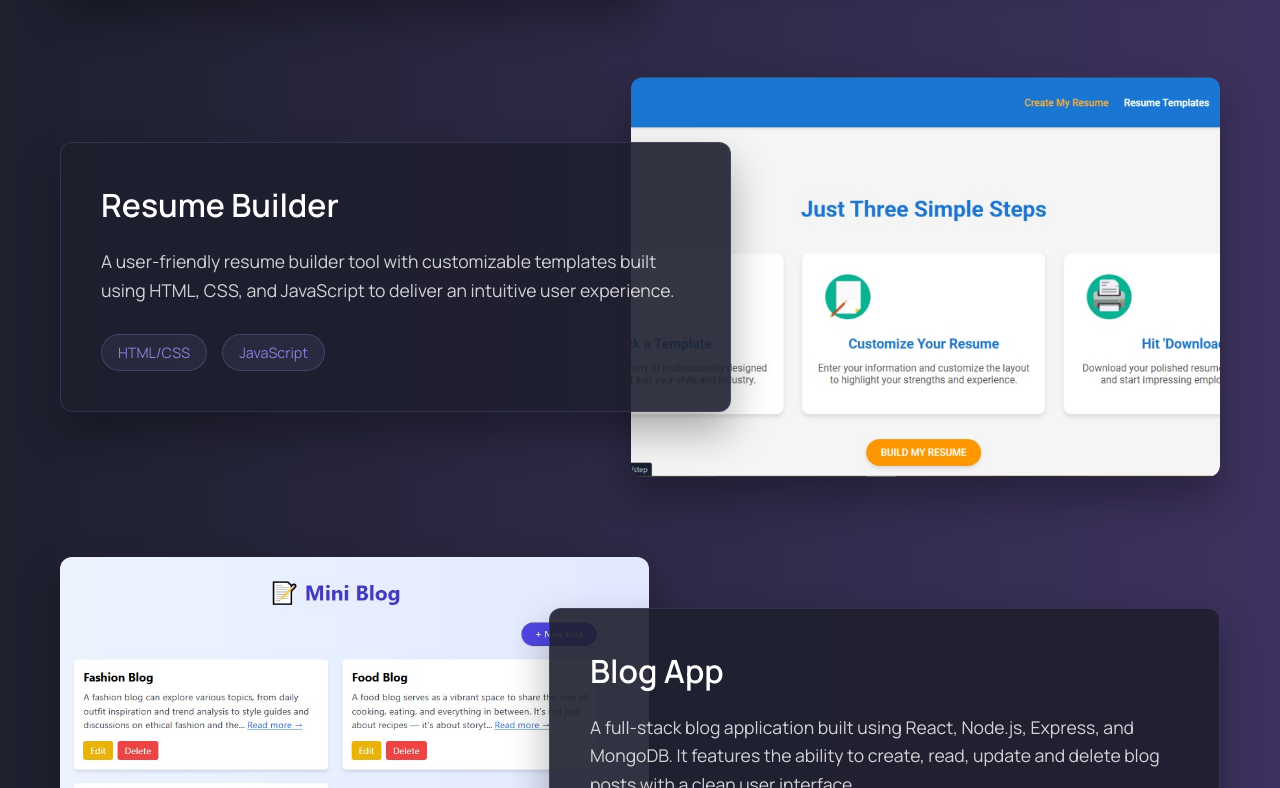
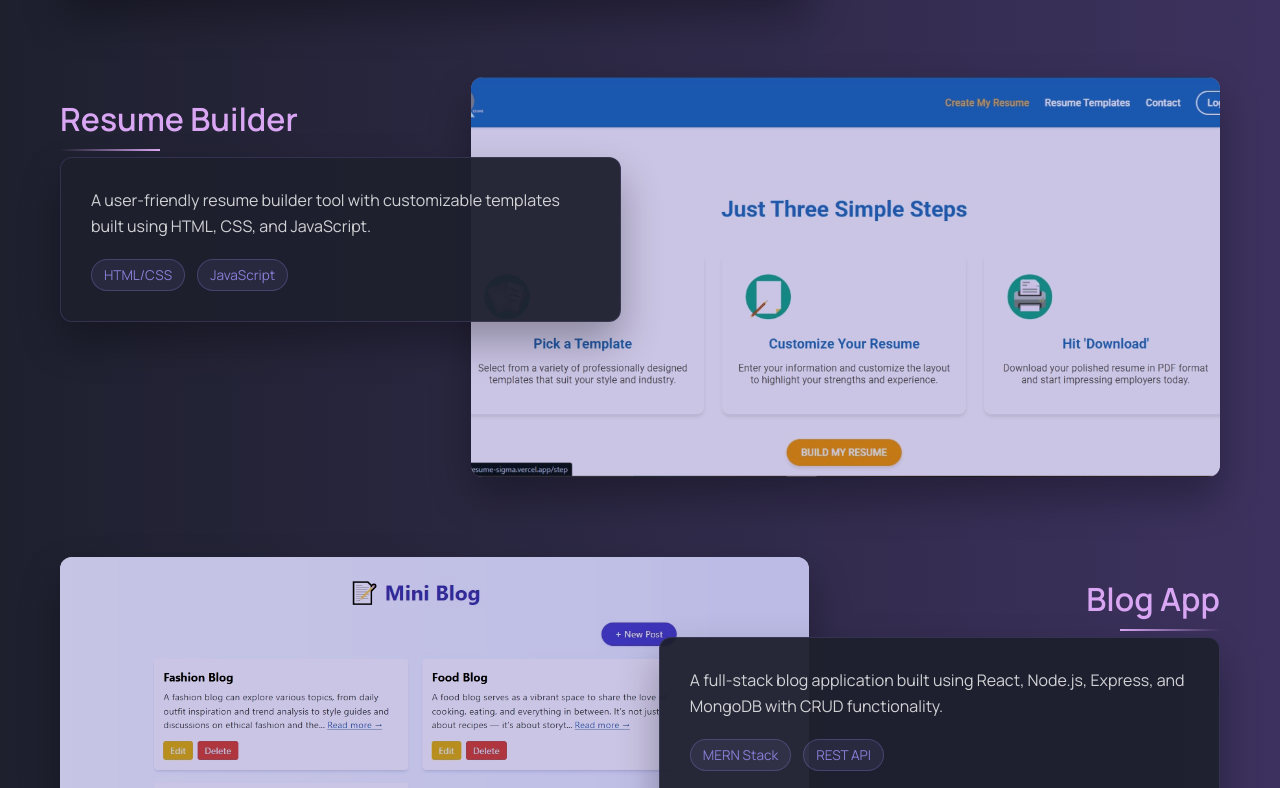
Before and after one commit to SalviVishakha/Portfolio, a plain HTML site: page index.html in a window 1280 px wide. Shown: the part 2012-2800 px from the top of the page. Drawn offline with Linux system fonts and the light colour scheme.

Commit message:
Updated index.html and style.css

```diff
--- a/index.html
+++ b/index.html
@@ -51,10 +51,6 @@
     </div>
   </section>
 
-
-
-
-
   <section id="about" class="about-section">
     <h2>About Me</h2>
     <div class="about-content">
@@ -68,6 +64,8 @@
   </section>
 
                                               <!-- PROJECT -->
+
+
    <section id="projects" class="projects-section">
   <h2 class="section-heading">Projects</h2>
 
@@ -76,12 +74,14 @@
     <div class="project-image">
       <img src="ss1.jpg" alt="Govardhan Dairy Farm">
     </div>
+    <div class="project-title-container">
+      <h3 class="project-title">Govardhan Dairy Farm</h3>
+    </div>
     <div class="project-content">
 
-        <h3 class="project-title">Govardhan Dairy Farm</h3>
       <p class="project-description">
         Developed an e-commerce platform for Govardhan Dairy Farm using the MERN stack.
-          Includes product management, order processing, and admin controls for efficient dairy operations.
+        Includes product management, order processing, and admin controls.
       </p>
       <div class="platforms">
         <span class="platform">VS Code</span>
@@ -97,10 +97,13 @@
     <div class="project-image">
       <img src="ss2.jpg" alt="Resume Builder">
     </div>
+    <div class="project-title-container">
+      <h3 class="project-title">Resume Builder</h3>
+    </div>
     <div class="project-content">
-        <h3 class="project-title">Resume Builder</h3>
-        <p class="project-description">  A user-friendly resume builder tool with customizable templates built using HTML, CSS,
-          and JavaScript to deliver an intuitive user experience.
+      <p class="project-description">
+        A user-friendly resume builder tool with customizable templates built using
+        HTML, CSS, and JavaScript.
       </p>
       <div class="platforms">
         <span class="platform">HTML/CSS</span>
@@ -114,10 +117,13 @@
     <div class="project-image">
       <img src="ss3.jpg" alt="Blog App">
     </div>
+    <div class="project-title-container">
+      <h3 class="project-title">Blog App</h3>
+    </div>
     <div class="project-content">
-        <h3 class="project-title">Blog App</h3>
-        <p class="project-description"> A full-stack blog application built using React, Node.js, Express, and MongoDB.
-          It features the ability to create, read, update and delete blog posts with a clean user interface.
+      <p class="project-description">
+        A full-stack blog application built using React, Node.js, Express, and MongoDB
+        with CRUD functionality.
       </p>
       <div class="platforms">
         <span class="platform">MERN Stack</span>
@@ -135,28 +141,76 @@
 </body>
 
       <script>
-
-
-      window.onload = function () {
+  document.addEventListener('DOMContentLoaded', function() {
+    // Reset scroll position on page load
     setTimeout(() => {
       window.scrollTo(0, 0);
       history.replaceState(null, null, ' ');
     }, 0);
 
-      // Observer for projects section
-      const projectsSection = document.querySelector('.projects-section');
-      const projectsObserver = new IntersectionObserver((entries) => {
+    // Enhanced Intersection Observer for animations
+    const animateOnScroll = () => {
+      const observerOptions = {
+        threshold: 0.1,
+        rootMargin: '0px 0px -100px 0px'
+      };
+
+      const observer = new IntersectionObserver((entries) => {
         entries.forEach(entry => {
           if (entry.isIntersecting) {
+            // Add in-view class to the section
             entry.target.classList.add('in-view');
-            projectsObserver.unobserve(entry.target);
+
+            // Special handling for projects section
+            if (entry.target.classList.contains('projects-section')) {
+              const projects = entry.target.querySelectorAll('.project-container');
+              projects.forEach((project, index) => {
+                setTimeout(() => {
+                  project.classList.add('in-view');
+
+                  // Animate project elements sequentially within each project
+                  const title = project.querySelector('.project-title');
+                  const description = project.querySelector('.project-description');
+                  const platforms = project.querySelector('.platforms');
+
+                  if (title) setTimeout(() => title.classList.add('in-view'), 100);
+                  if (description) setTimeout(() => description.classList.add('in-view'), 200);
+                  if (platforms) setTimeout(() => platforms.classList.add('in-view'), 300);
+                }, index * 300); // 300ms delay between each project
+              });
             }
-        });}, {
-        threshold: 0.1,
-        rootMargin: '0px 0px -100px 0px'
+
+            // Special handling for about section
+            if (entry.target.classList.contains('about-section')) {
+              const aboutCards = entry.target.querySelectorAll('.about-card');
+              aboutCards.forEach((card, index) => {
+                setTimeout(() => {
+                  card.classList.add('in-view');
+                }, index * 200);
               });
-      projectsObserver.observe(projectsSection);
+            }
+          }
+        });
+      }, observerOptions);
+
+      // Observe both sections
+      document.querySelectorAll('.about-section, .projects-section').forEach(section => {
+        observer.observe(section);
+      });
     };
+
+    animateOnScroll();
+
+    // Smooth scrolling for navigation links
+    document.querySelectorAll('a[href^="#"]').forEach(anchor => {
+      anchor.addEventListener('click', function(e) {
+        e.preventDefault();
+        document.querySelector(this.getAttribute('href')).scrollIntoView({
+          behavior: 'smooth'
+        });
+      });
+    });
+  });
 </script>
 
 </html>
--- a/style.css
+++ b/style.css
@@ -52,7 +52,7 @@ header {
   color: white;
   text-decoration: none;
   font-weight: 500;
-  font-size: 16px;
+  font-size: 21px;
 }
 
 .nav-links a:hover {
@@ -61,9 +61,10 @@ header {
 
  .hero {
   display: flex;
+   margin-bottom: 0;
   align-items: center;
   justify-content: center;
-  padding: 20px; /* Reduced from 40px 20px */
+   padding-bottom: 20px; /* Reduced from 40px 20px */
   gap: 60px; /* Reduced from 80px */
   flex-wrap: wrap;
   min-height: 65vh; /* Reduced from 100vh */
@@ -88,7 +89,7 @@ header {
 }
 
 .typewriter-text {
-  font-size: 36px;
+  font-size: 40px;
   margin-bottom: 20px;
   white-space: nowrap;
   overflow: hidden;
@@ -97,7 +98,7 @@ header {
 }
 
 .typewriter-subtext {
-  font-size: 16px;
+  font-size: 20px;
   margin-top: 10px;
   color: #e1bfb0;
   animation: fadeIn 2s ease-in;
@@ -312,25 +313,27 @@ footer {
 /* about section */
 
 .about-section {
-      padding: 100px 20px;
+      padding: 30px 20px 50px 20px;
+        margin-top: -20px;
       max-width: 1200px;
       margin: 0 auto;
       display: grid;
       grid-template-columns: 1fr 2fr;
-      gap: 50px;
+      gap: 20px;
       align-items: start;
       min-height: 100vh;
       position: relative; /* Added for proper positioning */
     }
-    .about-sticky-container {
-      position: sticky;
-      top: 120px; /* Adjusted for navbar */
+     /* .about-sticky-container {
+      position: relative;
+      top: 120px;
       height: fit-content;
       align-self: start;
-    }
+    }  */
    .about-section h2 {
-      font-size: 48px;
-      position: sticky;
+      font-size: 40px;
+      position: relative;
+      color: #e1bfb0;
       top: 150px; /* Adjusted to account for navbar */
       text-align: right;
       padding-right: 30px;
@@ -342,23 +345,27 @@ footer {
     }
 
     .about-content {
-      position: sticky;
+      position: relative;
       top: 120px;
         height: fit-content;
       display: flex;
       flex-direction: column;
-      gap: 30px;
+      gap: 20px;
     }
 
        .about-card {
        background-color: rgba(255, 255, 255, 0.05);
-      padding: 30px;
-      position: sticky;
+  padding: 40px; /* Increased from 30px */
   border-radius: 10px;
   box-shadow: 0 4px 15px rgba(0, 0, 0, 0.2);
   opacity: 0;
   transform: translateY(30px);
   transition: all 0.6s ease;
+  min-height: 230px; /* Added minimum height */
+  font-size: 1.1rem; /* Slightly larger font */
+  line-height: 1.7; /* Better readability */
+  display: flex;
+  align-items: center; /* Vertically center content */
        }
 
     /* Animation triggers when scrolled to */
@@ -371,13 +378,13 @@ footer {
     .about-section.in-view .about-card:nth-child(1) {
       opacity: 1;
       transform: translateY(0);
-      transition-delay: 0.5s;
+      transition-delay: 0.8s;
     }
 
     .about-section.in-view .about-card:nth-child(2) {
       opacity: 1;
       transform: translateY(0);
-      transition-delay: 0.7s;
+      transition-delay: 1s;
     }
 
      @media (max-width: 768px) {
@@ -385,10 +392,10 @@ footer {
         grid-template-columns: 1fr;
       }
 
-      .about-sticky-container,
+      /* .about-sticky-container,
       .about-content {
         position: static;
-      }
+      } */
 
       .about-section h2 {
         text-align: left;
@@ -402,10 +409,19 @@ footer {
 
 
     /* PROJECTS */
+  /* PROJECTS SECTION */
 .projects-section {
+   opacity: 0;
+  transform: translateY(20px);
+  transition: opacity 0.6s ease, transform 0.6s ease;
   padding: 100px 20px;
   max-width: 1200px;
   margin: 0 auto;
+}
+
+.projects-section.in-view {
+  opacity: 1;
+  transform: translateY(0);
 }
 
 .section-heading {
@@ -417,17 +433,26 @@ footer {
   transform: translateY(20px);
   transition: all 0.6s ease;
 }
+
 .project-container {
   display: flex;
-      align-items: center;
+  align-items: flex-start;
   margin-bottom: 80px;
   position: relative;
   min-height: 400px;
+   opacity: 0;
+  transform: translateY(30px);
+  transition: all 0.6s ease;
+}
+
+.projects-section.in-view .project-container {
+  opacity: 1;
+  transform: translateY(0);
 }
 
 .project-image {
-      flex: 1;
-      min-width: 50%;
+  flex: 1.2;
+  min-width: 60%;
   height: 400px;
   border-radius: 12px;
   overflow: hidden;
@@ -435,58 +460,114 @@ footer {
   position: relative;
   z-index: 1;
 }
+
+.project-image::before {
+  content: '';
+  position: absolute;
+  top: 0;
+  left: 0;
+  width: 100%;
+  height: 100%;
+  background: rgba(169, 158, 212, 0.6); /* Purple overlay color */
+  mix-blend-mode: multiply;
+  z-index: 2;
+  transition: opacity 0.5s ease;
+}
+
 .project-image img {
   width: 100%;
   height: 100%;
   object-fit: cover;
-      transition: transform 0.5s ease;
+   transition: transform 0.5s ease, filter 0.5s ease;
+  filter: grayscale(20%) contrast(1.1);
+
 }
 
-    .project-content {
-      flex: 1;
-      background: rgba(30, 32, 46, 0.9);
-      padding: 40px;
-      border-radius: 12px;
-      box-shadow: 0 20px 40px rgba(0, 0, 0, 0.3);
-      position: relative;
-      z-index: 2;
-      margin-left: -100px;
-      border: 1px solid rgba(136, 127, 214, 0.2);
+.project-image:hover img {
+  transform: scale(1.05);
+  filter: grayscale(0%) contrast(1);
 }
-     .featured-label {
-      display: inline-block;
-      background: linear-gradient(135deg, #7b4397, #dc2430);
-      color: white;
-      padding: 6px 12px;
-      border-radius: 20px;
-      font-size: 0.9rem;
-      margin-bottom: 20px;
-      font-weight: 600;
+
+.project-image:hover::before {
+  opacity: 0;
+}
+
+.project-title-container {
+  position: absolute;
+  right: 0;
+  top: 20px;
+  width: 40%;
+  padding-left: 30px;
+  z-index: 3;
+  margin-bottom: -40px;
 }
 
 .project-title {
   font-size: 2rem;
   margin-bottom: 20px;
-      color: white;
+  color:  #d9a6f3;
+  text-align: right;
+  position: relative;
+  padding-bottom: 10px;
 }
+
+.project-title::after {
+  content: '';
+  position: absolute;
+  bottom: 0;
+  right: 0;
+  width: 100px; /* Adjust length as needed */
+  height: 2px;
+  background: linear-gradient(90deg, #d9a6f3, transparent);
+}
+
+.project-content {
+  flex: 0.8;
+  width: 45%;
+  background: rgba(30, 32, 46, 0.95);
+  padding: 30px;
+  border-radius: 12px;
+  box-shadow: 0 20px 40px rgba(0, 0, 0, 0.3);
+  position: relative;
+  z-index: 2;
+  margin-left: -150px;
+  margin-top: 80px;
+  border: 1px solid rgba(136, 127, 214, 0.2);
+}
+
+/* Staggered animations */
+.projects-section.in-view .project-container:nth-child(2) { /* First project */
+  transition-delay: 0.2s;
+}
+
+.projects-section.in-view .project-container:nth-child(3) { /* Second project */
+  transition-delay: 0.4s;
+}
+
+.projects-section.in-view .project-container:nth-child(4) { /* Third project */
+  transition-delay: 0.6s;
+}
+
+
 .project-description {
-      font-size: 1.1rem;
+  font-size: 1rem;
   line-height: 1.6;
-      margin-bottom: 30px;
+  margin-bottom: 20px;
   color: rgba(255, 255, 255, 0.8);
 }
 
 .platforms {
   display: flex;
   flex-wrap: wrap;
-      gap: 15px;
+  gap: 12px;
 }
+
 .platform {
   background: rgba(136, 127, 214, 0.1);
   color: rgb(136, 127, 214);
-      padding: 8px 16px;
+  padding: 6px 12px;
   border-radius: 20px;
-      font-size: 0.9rem;
+  font-size: 0.85rem;
   border: 1px solid rgba(136, 127, 214, 0.3);
 }
 
@@ -495,10 +576,29 @@ footer {
   flex-direction: row-reverse;
 }
 
+.project-container.reverse .project-title-container {
+  left: 0;
+  right: auto;
+  padding-left: 0;
+  padding-right: 30px;
+}
+
+.project-container.reverse .project-title {
+  text-align: left;
+}
+
 .project-container.reverse .project-content {
   margin-left: 0;
-      margin-right: -100px;
+  margin-right: -150px;
 }
+
+.project-container.reverse .project-title::after {
+  right: auto;
+  left: 0;
+  background: linear-gradient(90deg, transparent, #d9a6f3);
+}
+
+
 .project-container:hover .project-image img {
   transform: scale(1.05);
 }
@@ -513,6 +613,7 @@ footer {
 .projects-section.in-view .section-heading {
   transition-delay: 0.2s;
 }
+
 .projects-section.in-view .project-container:nth-child(2) {
   transition-delay: 0.4s;
 }
@@ -528,9 +629,20 @@ footer {
     flex-direction: column;
   }
 
+  .project-title-container {
+    position: static;
+    width: 100%;
+    padding: 0;
+    margin-bottom: 20px;
+  }
+
+  .project-title {
+    text-align: center;
+  }
+
   .project-content {
-        margin: -40px 20px 0 20px !important;
-        width: calc(100% - 40px);
+    margin: 0 !important;
+    width: 100%;
   }
 
   .project-image {
```
Lines whose indentation alone changed are shown as unchanged.
